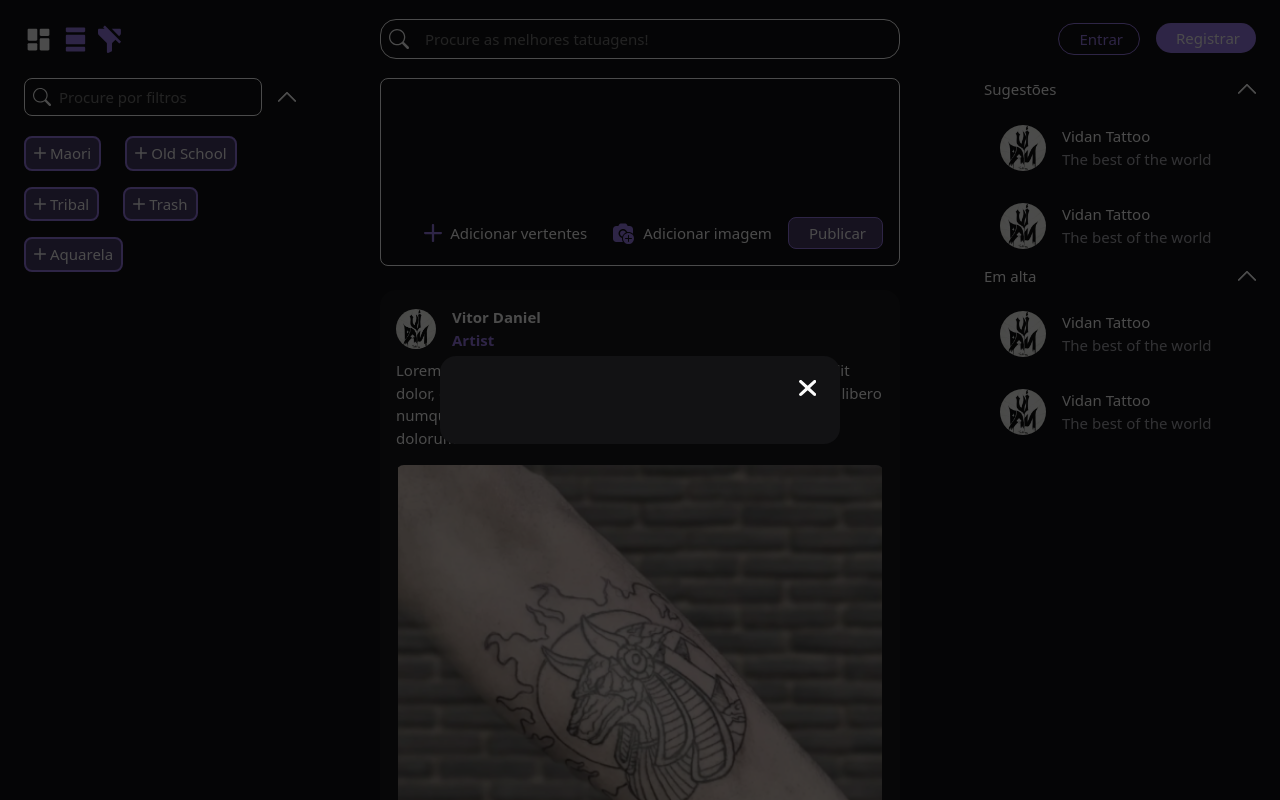
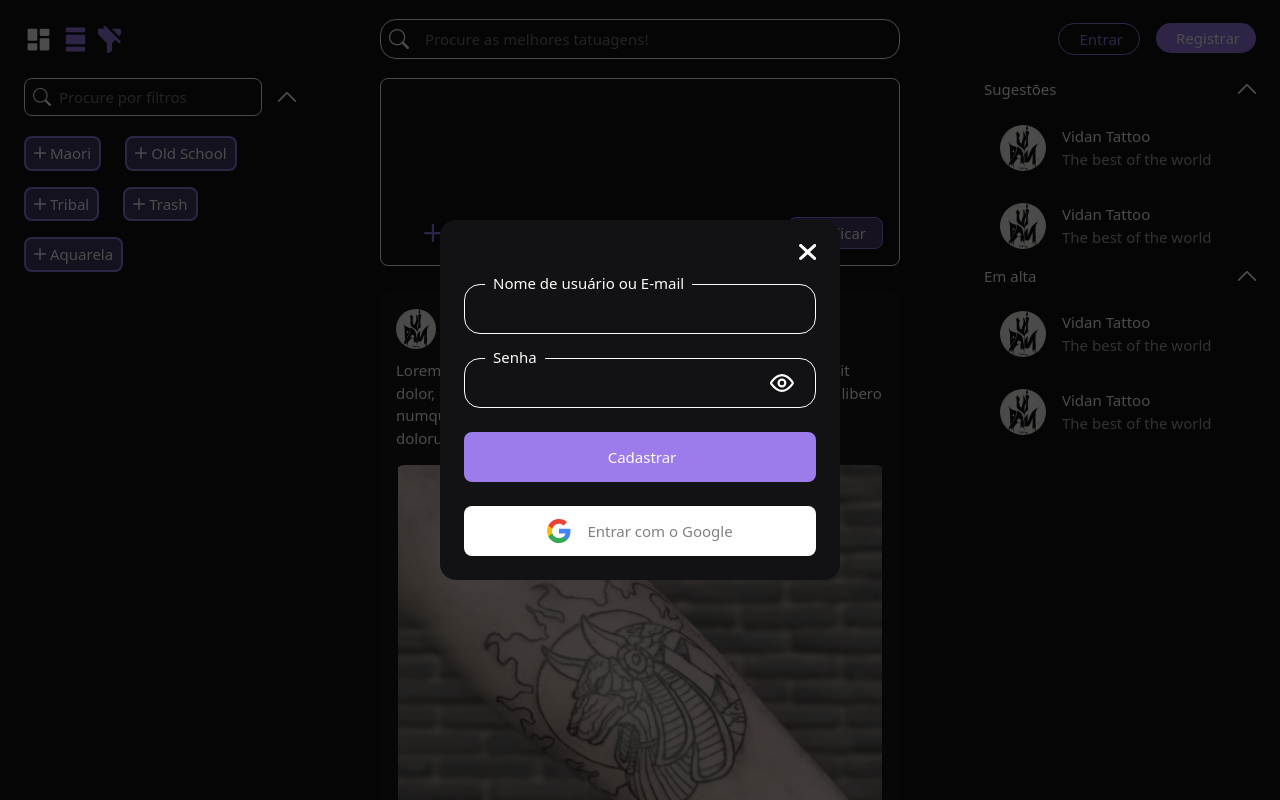
Before and after one commit to InSTinToS/MyTattoo, a Next.js app in the folder frontend/: page / in a window 1280 px wide. Both pictures are taken after a click on the button "Entrar". Shown: the top 800 px of the page. Built offline with nearby package versions, Linux system fonts and the light colour scheme.

Commit message:
:bug: close modal when click outside

```diff
--- a/frontend/src/components/organisms/AuthModal/index.tsx
+++ b/frontend/src/components/organisms/AuthModal/index.tsx
@@ -2,82 +2,17 @@ import { useAuthModal } from './logic'
 import { AuthModalStyle } from './styles'
 import type { IAuthModalProps } from './types'
 
+import SignIn from '../SignIn'
 import SignUp from '../SignUp'
 
-import Arrow from 'components/atoms/icons/Arrow'
-import Close from 'components/atoms/icons/Close'
-
 const AuthModal = (props: IAuthModalProps) => {
-  const { theme, toggleShowAuthModal, page } = useAuthModal()
+  const { page, onBackgroundClick } = useAuthModal()
 
   return (
     <AuthModalStyle {...props}>
-      {page === 'sign-in' && (
-        <section>
-          <nav>
-            <Close
-              size={16}
-              color={theme.colors.secondary}
-              onClick={() =>
-                toggleShowAuthModal({ page: 'sign-in', open: false })
-              }
-            />
-          </nav>
+      {page === 'sign-in' ? <SignIn /> : <SignUp />}
 
-          {/* <form>
-            <InputLabel>
-              <label htmlFor=''>Nome de usuário ou E-mail</label>
-
-              <Input />
-            </InputLabel>
-
-            <InputLabel>
-              <label htmlFor=''>Senha</label>
-
-              <Input />
-            </InputLabel>
-
-            <SignInButton>Entrar</SignInButton>
-
-            <ModalButton
-              onClick={() =>
-                toggleShowAuthModal({ page: 'sign-up', open: true })
-              }
-            >
-              Cadastrar
-            </ModalButton>
-
-            <GoogleButton icon={<Google size={24} />}>
-              Entrar com o Google
-            </GoogleButton>
-          </form> */}
-        </section>
-      )}
-
-      {page === 'sign-up' && (
-        <section id='sign-up'>
-          <nav>
-            <Arrow
-              size={24}
-              color={theme.colors.secondary}
-              style={{ transform: 'rotate(-90deg)' }}
-              onClick={() =>
-                toggleShowAuthModal({ page: 'sign-in', open: true })
-              }
-            />
-
-            <Close
-              size={16}
-              color={theme.colors.secondary}
-              onClick={() =>
-                toggleShowAuthModal({ page: 'sign-in', open: false })
-              }
-            />
-          </nav>
-
-          <SignUp />
-        </section>
-      )}
+      <div className='transparentBackground' onClick={onBackgroundClick}></div>
     </AuthModalStyle>
   )
 }
--- a/frontend/src/components/organisms/AuthModal/logic.ts
+++ b/frontend/src/components/organisms/AuthModal/logic.ts
@@ -1,13 +1,20 @@
 import { FeedContext } from 'components/templates/Feed/logic'
 
 import { useContext } from 'react'
-import { useTheme } from 'styled-components'
 
 const useAuthModal = () => {
-  const theme = useTheme()
-  const { toggleShowAuthModal, showAuthModal } = useContext(FeedContext)
+  const { showAuthModal, toggleShowAuthModal } = useContext(FeedContext)
 
-  return { theme, toggleShowAuthModal, page: showAuthModal.page }
+  document.addEventListener('keypress', e => {
+    if (e.key === 'Escape')
+      toggleShowAuthModal({ open: false, page: 'sign-in' })
+  })
+
+  const onBackgroundClick = () => {
+    toggleShowAuthModal({ open: false, page: 'sign-in' })
+  }
+
+  return { page: showAuthModal.page, onBackgroundClick }
 }
 
 export { useAuthModal }
--- a/frontend/src/components/organisms/AuthModal/styles.ts
+++ b/frontend/src/components/organisms/AuthModal/styles.ts
@@ -52,14 +52,39 @@ const AuthModalStyle = styled.div`
 
     nav {
       display: flex;
-      justify-content: flex-end;
 
       margin-bottom: 24px;
+
+      #arrow {
+        svg {
+          height: 24px;
+          transform: rotate(-90deg);
+
+          path {
+            fill: ${({ theme }) => theme.colors.secondary};
+          }
+        }
+      }
+
+      #close {
+        svg {
+          height: 16px;
+
+          path {
+            fill: ${({ theme }) => theme.colors.secondary};
+          }
+        }
+      }
     }
   }
 
-  #sign-up nav {
-    justify-content: space-between;
+  .transparentBackground {
+    position: fixed;
+    z-index: -1;
+
+    background-color: transparent;
+    width: 100vw;
+    height: 100vh;
   }
 `
 
--- /dev/null
+++ b/frontend/src/components/organisms/SignIn/index.tsx
@@ -0,0 +1,40 @@
+import { useSignIn } from './logic'
+import { SignInStyle } from './styles'
+import type { ISignInProps } from './types'
+
+import { GoogleButton, ModalButton } from '../AuthModal/styles'
+
+import Close from 'components/atoms/icons/Close'
+import Google from 'components/atoms/icons/Google'
+
+import Field from 'components/molecules/Field'
+
+const SignIn = (props: ISignInProps) => {
+  const { onCloseClick, onSignUpClick, formik } = useSignIn()
+
+  return (
+    <SignInStyle {...props}>
+      <nav>
+        <Close id='close' onClick={onCloseClick} />
+      </nav>
+
+      <form>
+        <Field
+          name='username'
+          formik={formik}
+          label='Nome de usuário ou E-mail'
+        />
+
+        <Field type='password' label='Senha' name='password' formik={formik} />
+
+        <ModalButton onClick={onSignUpClick}>Cadastrar</ModalButton>
+
+        <GoogleButton icon={<Google size={24} />}>
+          Entrar com o Google
+        </GoogleButton>
+      </form>
+    </SignInStyle>
+  )
+}
+
+export default SignIn
--- /dev/null
+++ b/frontend/src/components/organisms/SignIn/logic.ts
@@ -0,0 +1,51 @@
+import type { ISignInValues } from './types'
+
+import { FeedContext } from 'components/templates/Feed/logic'
+
+import { useFormik } from 'formik'
+import { useContext } from 'react'
+import * as Yup from 'yup'
+
+const signInSchema = Yup.object().shape({
+  usernameOrEmail: Yup.string().required(
+    'Informe um nome de usuário ou e-mail!'
+  ),
+
+  password: Yup.string()
+    .matches(/^(?=.*[@$!%*?&])/, 'Senha inválida!')
+    .matches(/^(?=.*[A-Z])/, 'Senha inválida!')
+    .matches(/^(?=.*[a-z])/, 'Senha inválida!')
+    .matches(/^(?=.*\d)/, 'Senha inválida!')
+    .min(8, 'Senha inválida!')
+    .required('Informe uma senha!')
+})
+
+const initialValues: ISignInValues = {}
+
+const useSignIn = () => {
+  const onSignInSubmit = async ({
+    password,
+    usernameOrEmail
+  }: ISignInValues) => {
+    console.log(password, usernameOrEmail)
+  }
+
+  const formik = useFormik({
+    initialValues,
+    onSubmit: onSignInSubmit,
+    validationSchema: signInSchema
+  })
+
+  const { toggleShowAuthModal } = useContext(FeedContext)
+
+  const onSignUpClick = () => {
+    toggleShowAuthModal({ page: 'sign-up', open: true })
+  }
+
+  const onCloseClick = () => {
+    toggleShowAuthModal({ page: 'sign-in', open: false })
+  }
+
+  return { onCloseClick, onSignUpClick, formik }
+}
+export { useSignIn }
--- /dev/null
+++ b/frontend/src/components/organisms/SignIn/styles.ts
@@ -0,0 +1,11 @@
+import type { ISignInStyleProps } from './types'
+
+import styled from 'styled-components'
+
+const SignInStyle = styled.section<ISignInStyleProps>`
+  nav {
+    justify-content: flex-end;
+  }
+`
+
+export { SignInStyle }
--- /dev/null
+++ b/frontend/src/components/organisms/SignIn/types.ts
@@ -0,0 +1,10 @@
+interface ISignInValues {
+  password?: string
+  usernameOrEmail?: string
+}
+
+interface ISignInStyleProps {}
+
+interface ISignInProps extends ISignInStyleProps {}
+
+export type { ISignInProps, ISignInStyleProps, ISignInValues }
--- a/frontend/src/components/organisms/SignUp/index.tsx
+++ b/frontend/src/components/organisms/SignUp/index.tsx
@@ -4,15 +4,24 @@ import type { ISignUpProps } from './types'
 
 import { GoogleButton, ModalButton } from '../AuthModal/styles'
 
+import Arrow from 'components/atoms/icons/Arrow'
+import Close from 'components/atoms/icons/Close'
 import Google from 'components/atoms/icons/Google'
 
 import Field from 'components/molecules/Field'
 
 const SignUp = (props: ISignUpProps) => {
-  const { formik } = useSignUp()
+  const { formik, onArrowClick, onCloseClick } = useSignUp()
 
   return (
-    <SignUpStyle {...props} onSubmit={formik.handleSubmit}>
+    <SignUpStyle {...props}>
+      <nav>
+        <Arrow id='arrow' onClick={onArrowClick} />
+
+        <Close id='close' onClick={onCloseClick} />
+      </nav>
+
+      <form onSubmit={formik.handleSubmit}>
         <Field name='username' label='Nome de usuário' formik={formik} />
 
         <Field type='email' name='email' label='E-mail' formik={formik} />
@@ -31,6 +40,7 @@ const SignUp = (props: ISignUpProps) => {
         <GoogleButton icon={<Google size={24} />}>
           Cadastrar com o Google
         </GoogleButton>
+      </form>
     </SignUpStyle>
   )
 }
--- a/frontend/src/components/organisms/SignUp/logic.ts
+++ b/frontend/src/components/organisms/SignUp/logic.ts
@@ -45,7 +45,19 @@ const signupSchema = Yup.object().shape({
 
 const useSignUp = () => {
   const theme = useTheme()
-  const { triggeringFeedback } = useContext(FeedContext)
+  const { triggeringFeedback, toggleShowAuthModal } = useContext(FeedContext)
+
+  const onSignUpSubmit: TOnSignupSubmit = async ({
+    email,
+    password,
+    username
+  }) => await createUser({ email, password, username })
+
+  const formik = useFormik({
+    initialValues,
+    onSubmit: onSignUpSubmit,
+    validationSchema: signupSchema
+  })
 
   const createUser = async (dataToCreate: IRequest) => {
     try {
@@ -64,25 +76,21 @@ const useSignUp = () => {
     } catch (error) {
       triggeringFeedback({
         title: 'Error',
-        content: 'Error ao se cadastrar, tente novamente mais tarde.',
-        color: theme.colors.red
+        color: theme.colors.red,
+        content: 'Error ao se cadastrar, tente novamente mais tarde.'
       })
     }
   }
 
-  const onSignUpSubmit: TOnSignupSubmit = async ({
-    email,
-    password,
-    username
-  }) => await createUser({ email, password, username })
+  const onArrowClick = () => {
+    toggleShowAuthModal({ page: 'sign-in', open: true })
+  }
 
-  const formik = useFormik({
-    initialValues,
-    onSubmit: onSignUpSubmit,
-    validationSchema: signupSchema
-  })
+  const onCloseClick = () => {
+    toggleShowAuthModal({ page: 'sign-in', open: false })
+  }
 
-  return { formik }
+  return { formik, onArrowClick, onCloseClick }
 }
 
 export { useSignUp }
--- a/frontend/src/components/organisms/SignUp/styles.ts
+++ b/frontend/src/components/organisms/SignUp/styles.ts
@@ -2,9 +2,15 @@ import type { ISignUpStyleProps } from './types'
 
 import styled from 'styled-components'
 
-const SignUpStyle = styled.form<ISignUpStyleProps>`
-  .Field .Tooltip .content {
-    width: min(354px, 100vw - 48px - 16px);
+const SignUpStyle = styled.section<ISignUpStyleProps>`
+  nav {
+    justify-content: space-between;
+  }
+
+  form {
+    .Field .Tooltip .content {
+      width: min(354px, 100vw - 48px - 16px);
+    }
   }
 `
 
```
Lines whose indentation alone changed are shown as unchanged.
